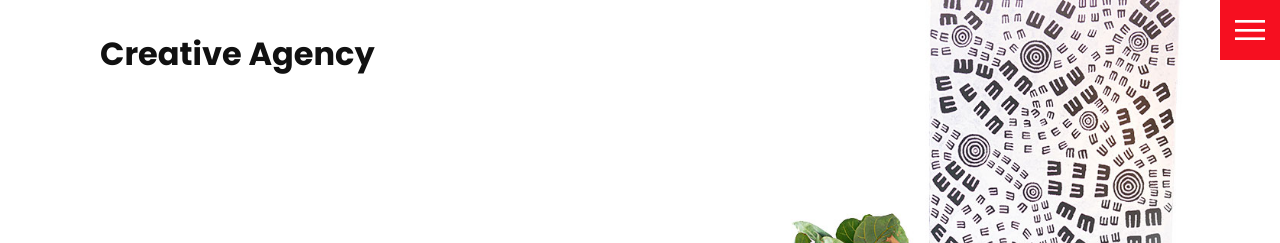
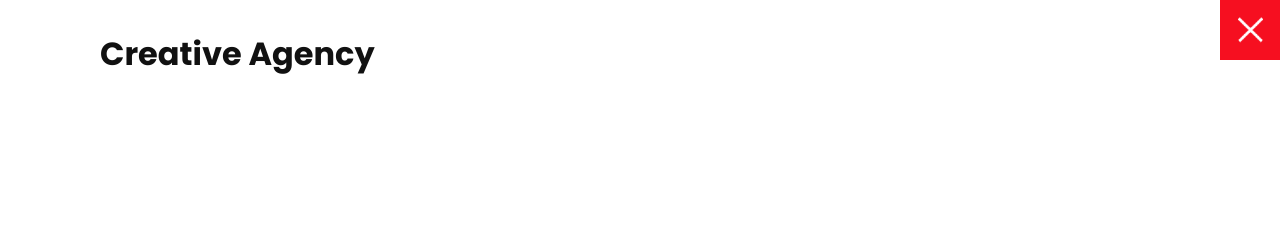
Before and after one commit to kathora/CreativeAgency, a plain HTML site: page index.html in a window 1280 px wide. Both pictures are taken after a click on the element 1250 px from the left and 30 px from the top of the page. Shown: the top 243 px of the page. Drawn offline with Linux system fonts and the light colour scheme.

Commit message:
create javascript

```diff
--- a/index.html
+++ b/index.html
@@ -59,5 +59,6 @@
         <a href="contact.html" class="btn">Get Started</a>
       </div>
     </section>
+    <script src="js/app.js"></script>
   </body>
 </html>
--- /dev/null
+++ b/js/app.js
@@ -0,0 +1,7 @@
+const toggleBTN = document.querySelector(".toggle");
+const navigation = document.querySelector(".navigation");
+
+toggleBTN.addEventListener("click", () => {
+  toggleBTN.classList.toggle("active");
+  navigation.classList.toggle("active");
+});
```
